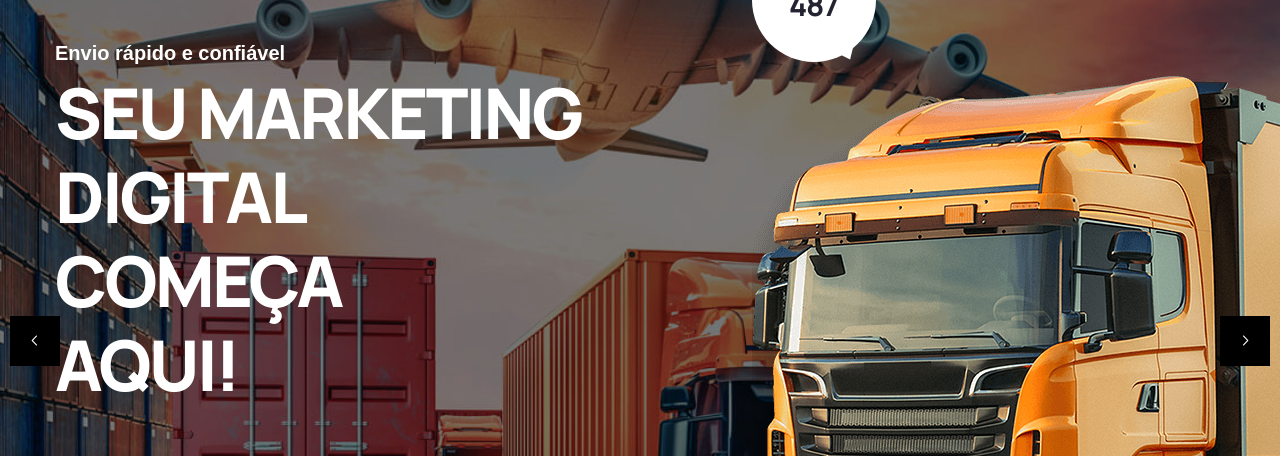
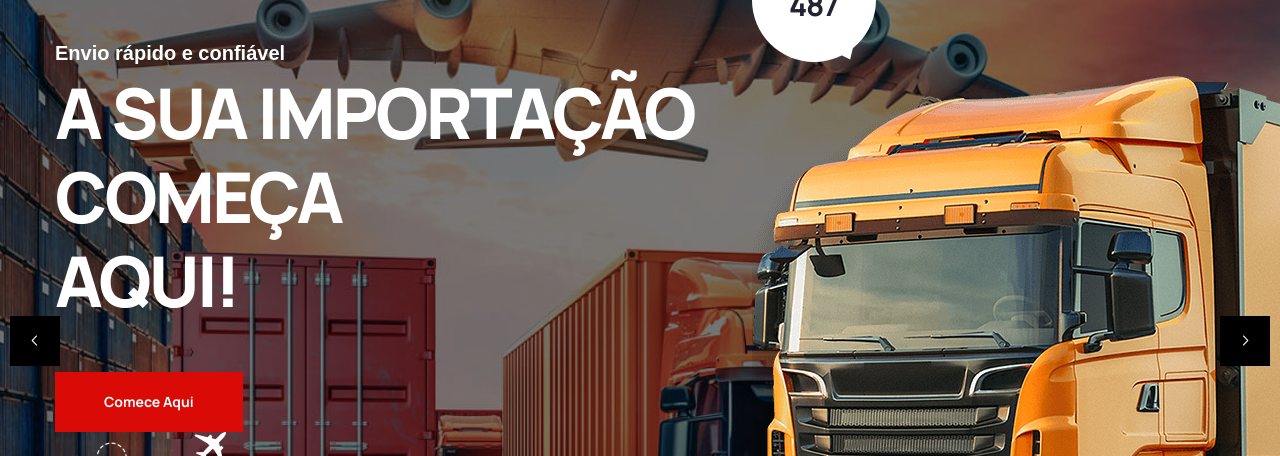
Before and after one commit to SRGLogistica/Next-js-App, a Next.js app: page / in a window 1280 px wide. Shown: the part 294-750 px from the top of the page. Built offline with nearby package versions, Linux system fonts and the light colour scheme.

Commit message:
trocando o slider1

```diff
--- a/components/sections/Slider1.js
+++ b/components/sections/Slider1.js
@@ -27,7 +27,7 @@ const Slider1 = () => {
               <div className="row">
                   <div className="content-column col-lg-7 col-md-12 col-sm-12 pt-100">
                     <span className="sub-title animate-1">Envio rápido e confiável</span>
-                    <h1 className="animate-2">Seu Marketing Digital <br className="d-none d-lg-block"/> Começa <br className="d-none d-lg-block"/> Aqui!</h1>
+                    <h1 className="animate-2">A Sua Importação <br className="d-none d-lg-block"/> Começa <br className="d-none d-lg-block"/> Aqui!</h1>
                     <div className="btn-box mt-50">
                       <div className="btn-outer">
                         <Link href="page-contact" className="theme-btn btn-style-one animate-3"><span className="btn-title">Comece Aqui</span></Link>
@@ -55,7 +55,7 @@ const Slider1 = () => {
               <div className="row">
                   <div className="content-column col-lg-7 col-md-12 col-sm-12 pt-100">
                     <span className="sub-title animate-1">Envio rápido e confiável</span>
-                    <h1 className="animate-2">Soluções de <br className="d-none d-lg-block"/> Marketing Digital <br className="d-none d-lg-block"/> com Custo-Benefício</h1>
+                    <h1 className="animate-2">Soluções de <br className="d-none d-lg-block"/> logística com <br className="d-none d-lg-block"/> Custo-Benefício</h1>
                     <div className="btn-box mt-50">
                       <div className="btn-outer">
                         <Link href="page-contact" className="theme-btn btn-style-one animate-3"><span className="btn-title">Comece Aqui</span></Link>
```
